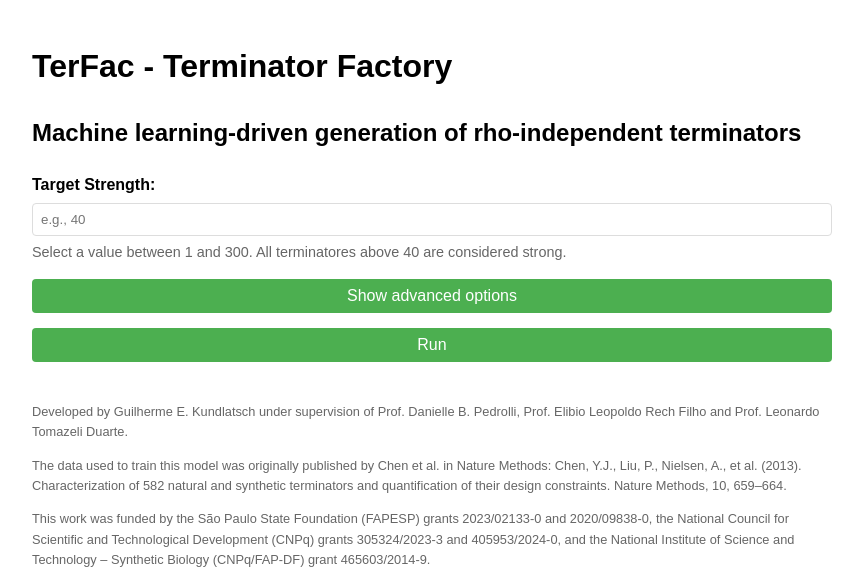
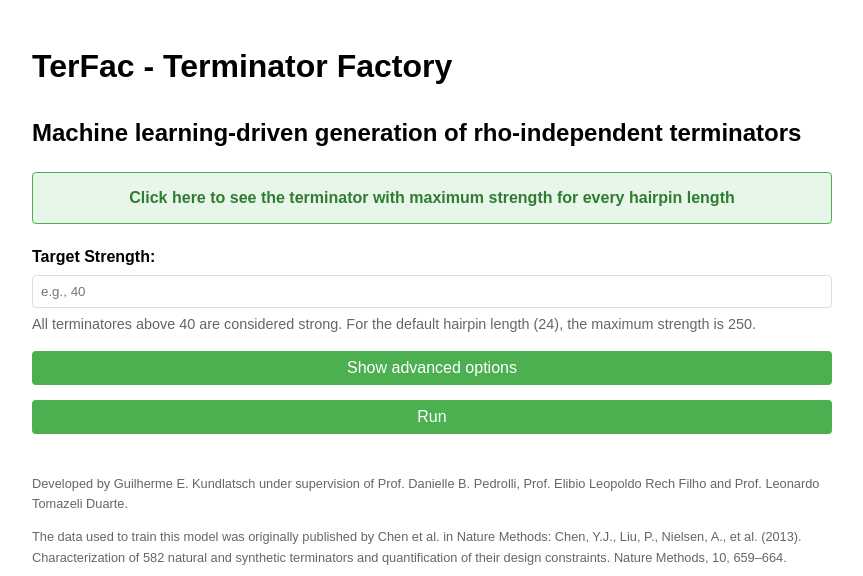
Before and after one commit to gkundlatsch/TerFac, a Flask app: page / in a window 1280 px wide. Shown: the top 576 px of the page, without its empty margins (208-1071 px from the left). Run offline with Flask 3, Linux system fonts and the light colour scheme; parts of the project's set-up code (start-up, migrations or seed data) failed here and were passed over.

Commit message:
Update index.html

```diff
--- a/templates/index.html
+++ b/templates/index.html
@@ -54,6 +54,23 @@
       border-radius: 4px;
       background: #f9f9f9;
     }
+      .max-strength-box {
+      display: block;
+      text-align: center;
+      background-color: #e8f5e9;
+      border: 1px solid #4CAF50;
+      border-radius: 4px;
+      padding: 12px;
+      margin-bottom: 20px;
+      text-decoration: none;
+      color: #2e7d32;
+      font-weight: bold;
+    }
+    .max-strength-box:hover {
+      background-color: #c8e6c9;
+      border-color: #388e3c;
+      color: #1b5e20;
+    }
   </style>
 </head>
 <body>
@@ -78,6 +95,11 @@
   <h2>Machine learning-driven generation of rho-independent terminators</h2>
 
   <form method="post" action="/">
+    <a href="{{ url_for('show_max_strength') }}" class="max-strength-box">
+      Click here to see the terminator with maximum strength for every hairpin length
+    </a>
+
+
     <div class="form-group">
       <label for="target_strength">Target Strength:</label>
       <input
@@ -89,7 +111,7 @@
         placeholder="e.g., 40"
       >
     <div class="note">
-    Select a value between 1 and 300. All terminatores above 40 are considered strong.
+    All terminatores above 40 are considered strong. For the default hairpin length (24), the maximum strength is 250.
     </div>
     </div>
 
```
